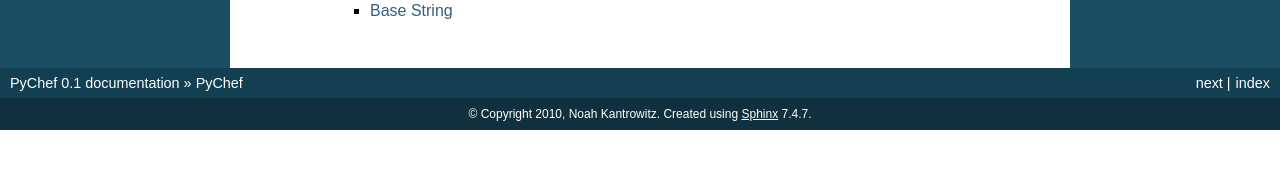
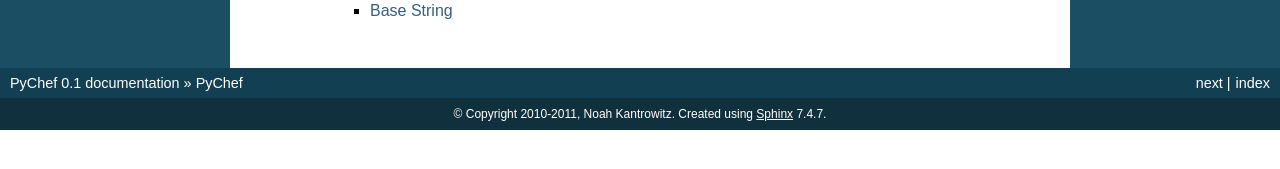
Before and after one commit to coderanger/pychef, a Sphinx documentation site: the page built from doc/index.rst, in a window 1280 px wide. Shown: the part 278-447 px from the top of the page. Built offline with Sphinx 7.4.7, drawn with Linux system fonts in a browser that asks for light colours.

Commit message:
Update copyright.

```diff
--- a/doc/conf.py
+++ b/doc/conf.py
@@ -41,7 +41,7 @@ master_doc = 'index'
 
 # General information about the project.
 project = u'PyChef'
-copyright = u'2010, Noah Kantrowitz'
+copyright = u'2010-2011, Noah Kantrowitz'
 
 # The version info for the project you're documenting, acts as replacement for
 # |version| and |release|, also used in various other places throughout the
```
